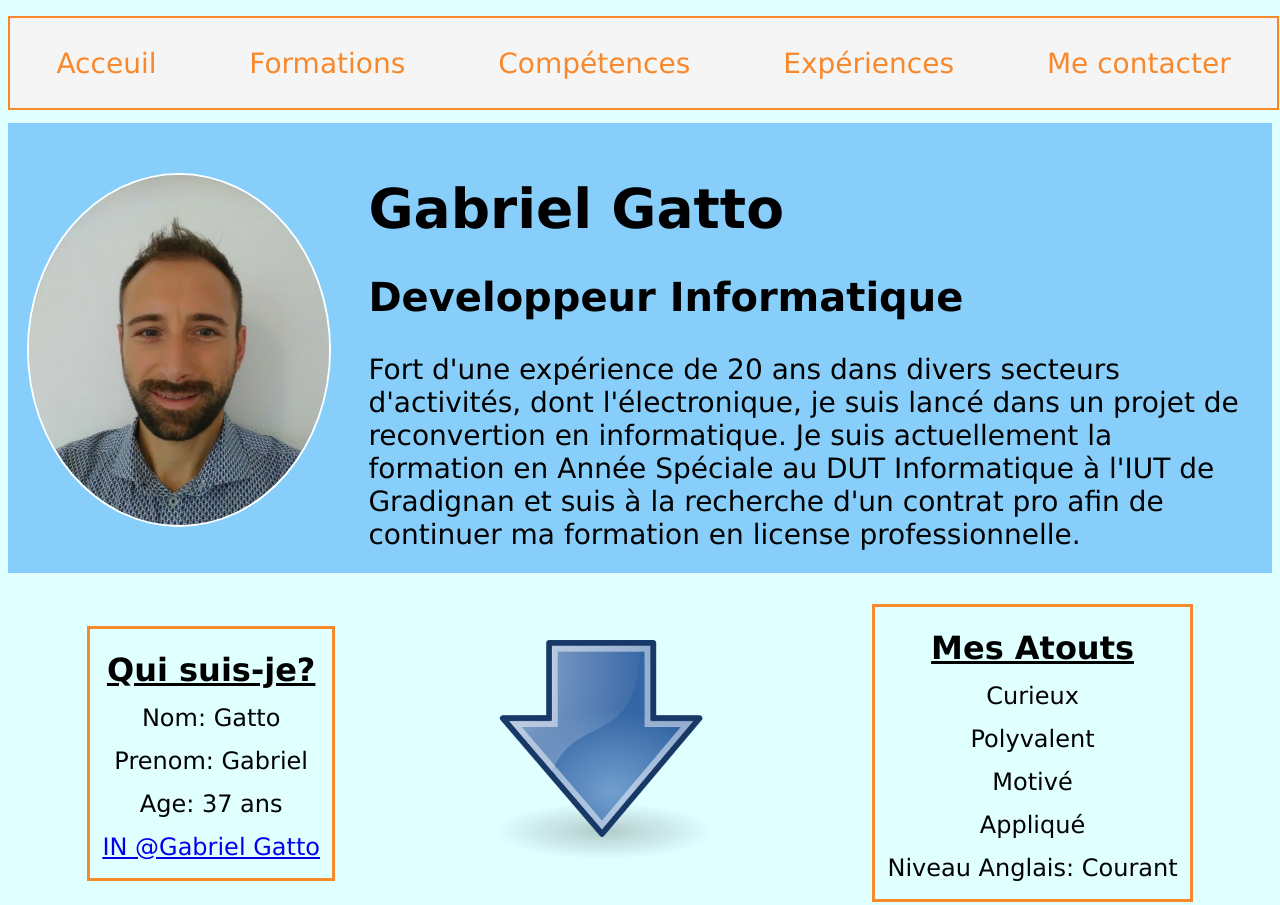
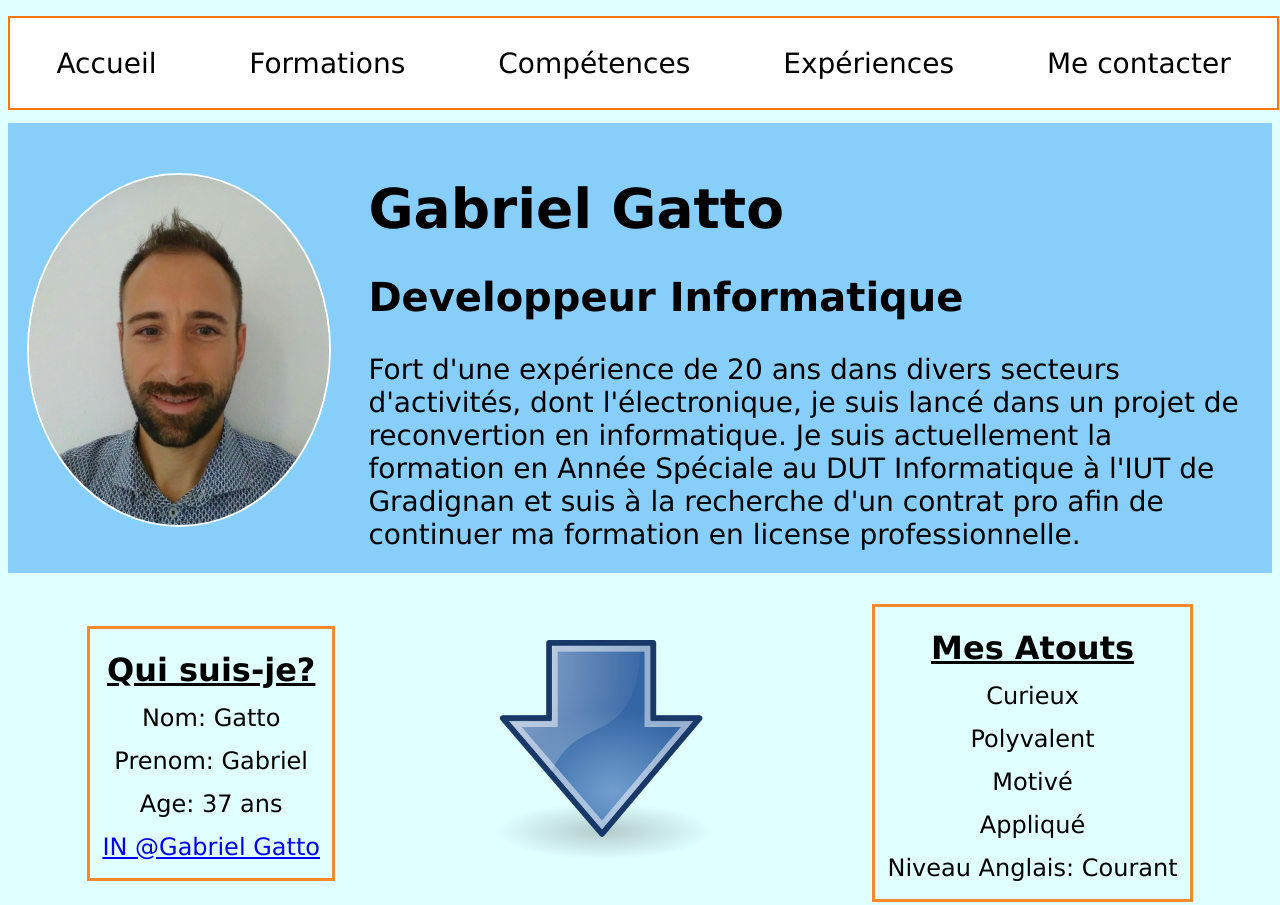
Before and after one commit to Gattogab/MonCV.frama.io, a plain HTML site: page index.html in a window 1280 px wide. Shown: the top 905 px of the page. Drawn offline with Linux system fonts and the light colour scheme.

Commit message:
amelioration qualité

```diff
--- a/Print_index.css
+++ b/Print_index.css
@@ -23,7 +23,7 @@ h2{
 }
 
 /*  retaillage photo    */
-[src="ma_photo.jpg"]{
+[src="ma_photo2.1.jpg"]{
     border-radius :50%;
     border:2px solid white;
     width: 150px;
--- a/index.css
+++ b/index.css
@@ -37,7 +37,7 @@ body{
     }
 
     /*  retaillage photo    */
-    [src="ma_photo2.jpg"]{
+    [src="ma_photo2.1.jpg"]{
         border-radius :50%;
         border:2px solid white;
         width: 300px;
@@ -54,8 +54,8 @@ body{
         align-items: center;
         list-style-type: none;
         overflow: hidden;
-        border: 2px solid rgb(248, 136, 44);
-        background-color: whitesmoke;
+        border: 2px solid rgb(248, 118, 12);
+        background-color: white;
         padding-left: 0px;
 
     }
@@ -68,7 +68,7 @@ body{
     }
 
     li a {
-        color: rgb(248, 136, 44);
+        color: black;
         text-align: center;
         font-size: 28px;
         font-family: Verdana, Geneva, Tahoma, sans-serif;
@@ -102,7 +102,7 @@ body{
     h3{
         text-align: center;
         font-size: 38px;
-        color: rgb(248, 136, 44);
+        color: rgb(212, 102, 13);
         margin-top: 15px;
         font-family: 'Lucida Sans', 'Lucida Sans Regular', 'Lucida Grande', 'Lucida Sans Unicode', Geneva, Verdana, sans-serif;
     }
@@ -298,7 +298,7 @@ body{
             width: 70%;
             font-size: 18px;
         }
-        [src="ma_photo2.jpg"]{
+        [src="ma_photo2.1.jpg"]{
             border-radius :50%;
             border:2px solid white;
             width: 150px;
--- a/index.html
+++ b/index.html
@@ -12,7 +12,7 @@
     <body>
       <div id="Acceuil">
         <ul>
-          <li><a href="#Acceuil" data-tooltip="Acceuil">Acceuil</a></li>
+          <li><a href="#Acceuil" data-tooltip="Accueil">Accueil</a></li>
           <li><a href="#Formations" data-tooltip="Mes Formations">Formations</a></li>
           <li><a href="#Competences" data-tooltip="Mes compétences">Compétences</a>
           <li><a href="#Experiences" data-tooltip="Mes Expériences">Expériences</a></li>
@@ -21,7 +21,7 @@
       </div>
 
       <div class="entete">
-        <p><img src="ma_photo2.jpg" alt="ma_photo"></p>
+        <p><img src="ma_photo2.1.jpg" alt="ma_photo"></p>
         <div class="presentation">
           <h1>Gabriel Gatto</h1>
           <h2>Developpeur Informatique</h2>
@@ -170,7 +170,7 @@ Je suis actuellement la formation en Année Spéciale au DUT Informatique à l'I
               </textarea>
             </div>
             <div class="formulaire">
-              <label for="envoyer"></label><input type="submit" id="envoyer" value="Envoyer" style="width: 180px; height: 60px; color: rgb(243, 229, 103); background-color: rgb(66, 172, 45); margin-top: 10px;">
+              <label for="envoyer"></label><input type="submit" id="envoyer" value="Envoyer" style="width: 180px; height: 60px; color: rgb(235, 248, 54); background-color: rgb(25, 139, 2); margin-top: 10px;">
             </div>
           </div>
         </form>
```
Also changed, not shown: ma_photo2.1.jpg (added).
